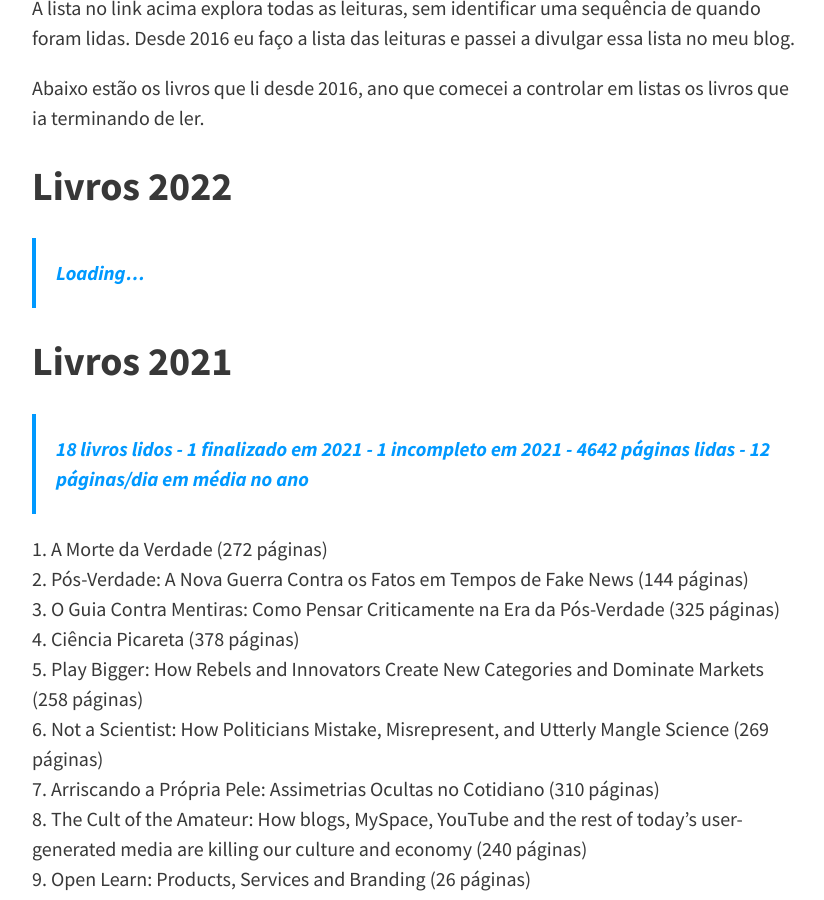
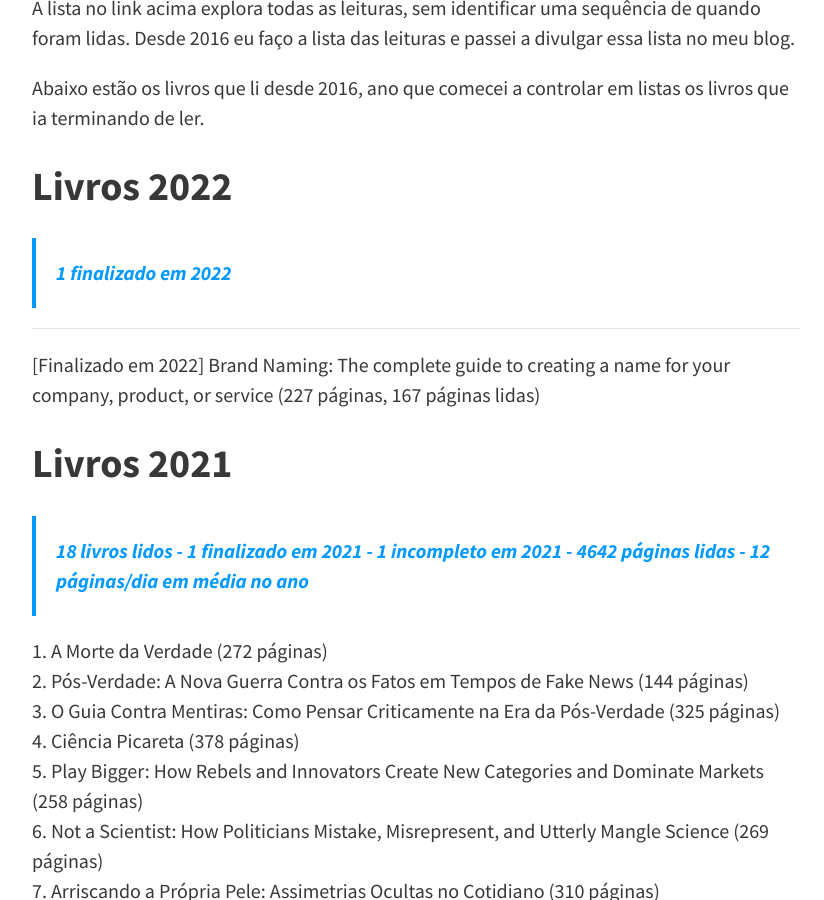
Before and after one commit to felipecbarbosa/felipecbarbosa.github.io, a Jekyll site: the page built from leituras.md, in a window 1280 px wide and 900 px high, scrolled down 852 px. Shown: the whole window, without its empty margins (224-1048 px from the left). Built offline with Jekyll 4.4.1, drawn with Linux system fonts in a browser that asks for light colours; nearby versions of some CDN libraries; comment, search, counter and statistics services are not loaded.

Commit message:
Added first book 2022

```diff
--- a/leituras.md
+++ b/leituras.md
@@ -22,7 +22,11 @@ A lista no link acima explora todas as leituras, sem identificar uma sequência
 Abaixo estão os livros que li desde 2016, ano que comecei a controlar em listas os livros que ia terminando de ler.
 
 ## Livros 2022 {#livros-2022}
-> Loading...
+> 1 finalizado em 2022
+
+---
+
+[Finalizado em 2022] Brand Naming: The complete guide to creating a name for your company, product, or service (227 páginas, 167 páginas lidas)
 
 ## Livros 2021 {#livros-2021}
 > 18 livros lidos - 1 finalizado em 2021 - 1 incompleto em 2021 - 4642 páginas lidas - 12 páginas/dia em média no ano
```
